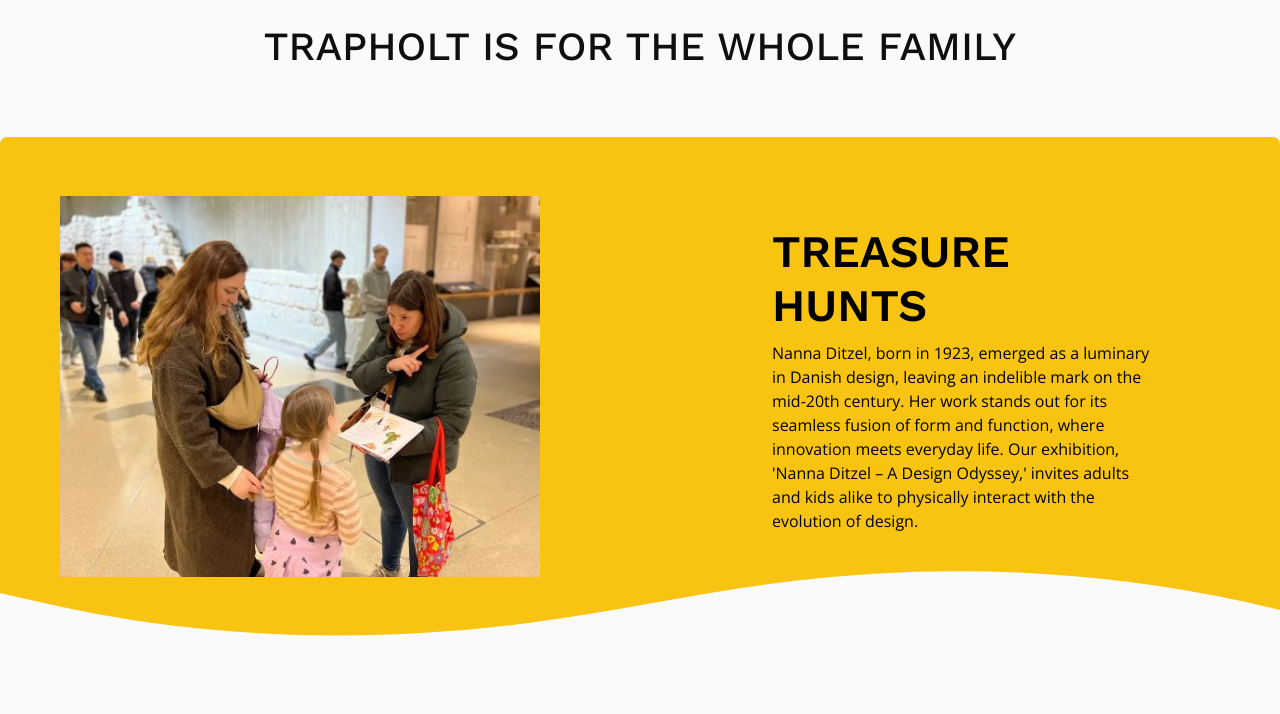
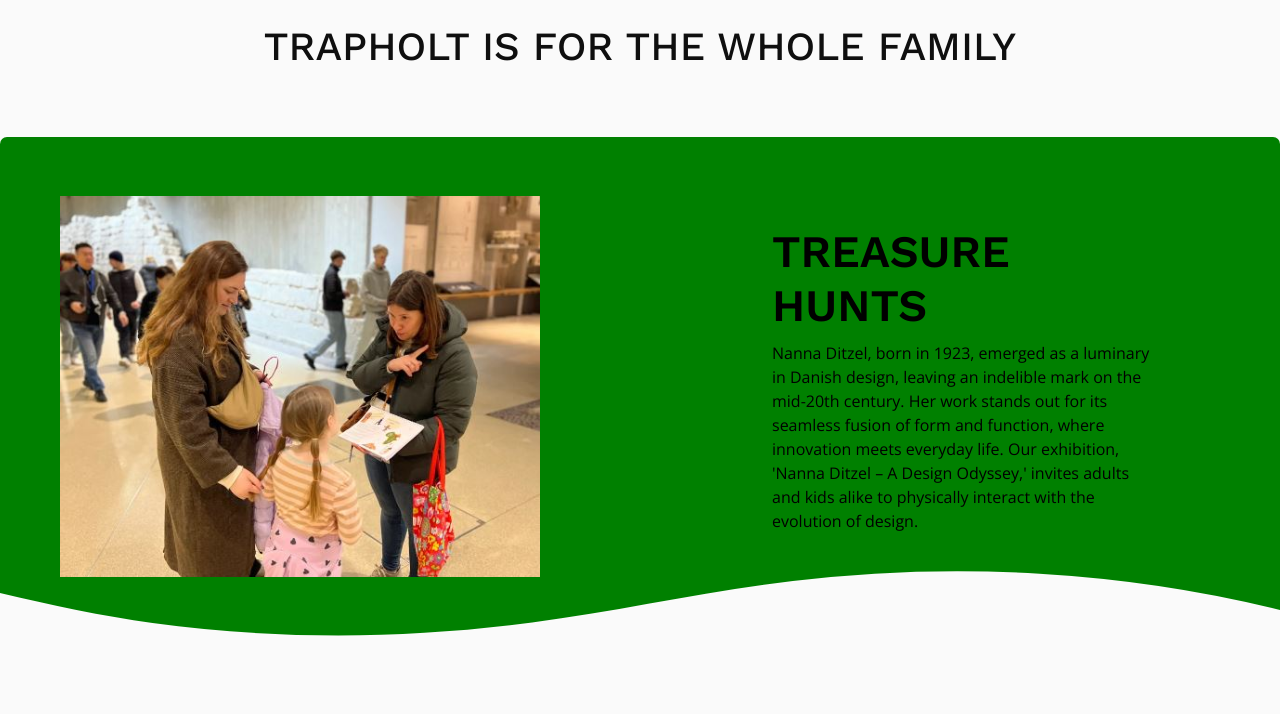
Before and after one commit to reasonsx/trapholt-redesign-website, a plain HTML site: page for-families/index.html in a window 1280 px wide. Shown: the part 780-1494 px from the top of the page. Drawn offline with nearby package versions, Linux system fonts and the light colour scheme; grey boxes are pictures that could not be loaded.

Commit message:
changed waves color

```diff
--- a/for-families/src/styles.css
+++ b/for-families/src/styles.css
@@ -77,7 +77,7 @@
 
 .section-1,
 .section-3 {
-  background-color: #f9c411;
+  background-color: green;
   border-radius: 7px;
   position: relative;
   margin: 10px;
```
